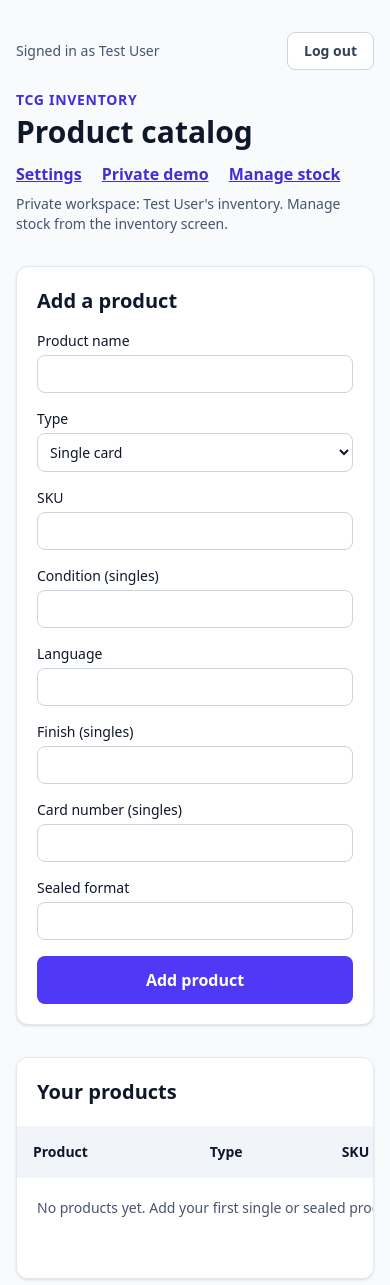
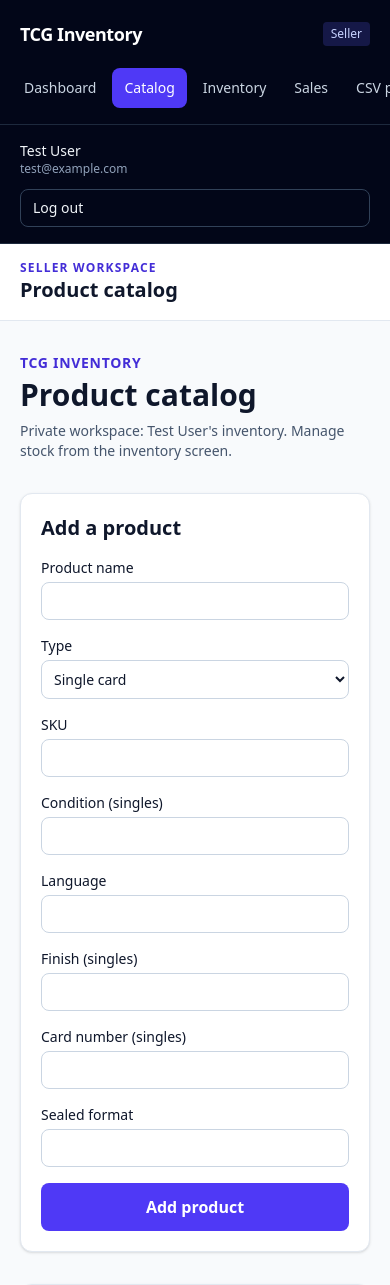
Before and after one commit to ariffasyraf-11/tcg-inventory, a Laravel app: page /catalog in a window 390 px wide. Shown: the top 1285 px of the page. Run offline with Laravel 12, Linux system fonts and the light colour scheme; a user stored in the database is signed in; data comes from the database, SQL or seed files in the repository; data that the repository does not hold is empty; style sheets or scripts are compiled from the project's sources.

Commit message:
UI: consistent responsive sidebar navigation across seller pages (#12)
* refactor: unify authenticated pages with responsive sidebar shell

* test: cover shared navigation on seller pages

* test: align logout navigation assertion with shared sidebar

```diff
--- a/resources/views/catalog/index.blade.php
+++ b/resources/views/catalog/index.blade.php
@@ -6,21 +6,13 @@
     <title>Product catalog · TCG Inventory</title>
     @vite(['resources/css/app.css', 'resources/js/app.js'])
 </head>
-<body class="min-h-screen bg-slate-50 text-slate-900">
-<main class="mx-auto max-w-6xl px-4 py-8">
+<body class="bg-slate-50 text-slate-900">
+<x-app-shell title="Product catalog">
     <header class="mb-8">
-        <div class="mb-5 flex flex-wrap items-center justify-between gap-3">
-            <span class="text-sm text-slate-600">Signed in as {{ auth()->user()->name }}</span>
-            <form action="{{ route('logout') }}" method="POST">
-                @csrf
-                <button type="submit" class="rounded-lg border border-slate-300 bg-white px-4 py-2 text-sm font-semibold text-slate-700 hover:bg-slate-100 focus-visible:outline focus-visible:outline-2 focus-visible:outline-offset-2 focus-visible:outline-indigo-600">Log out</button>
-            </form>
-        </div>
+
         <p class="text-sm font-semibold uppercase tracking-wider text-indigo-700">TCG Inventory</p>
         <h1 class="mt-1 text-3xl font-bold">Product catalog</h1>
-        <a href="{{ route('settings.index') }}" class="mt-3 mr-4 inline-block font-semibold text-indigo-700 underline">Settings</a>
-        <a href="{{ route('demo.persistent') }}" class="mt-3 mr-4 inline-block font-semibold text-indigo-700 underline">Private demo</a>
-        <a href="{{ route('inventory.index') }}" class="mt-3 inline-block font-semibold text-indigo-700 underline">Manage stock</a>
+
         <p class="mt-2 text-sm text-slate-600">Private workspace: {{ $workspace->name }}. Manage stock from the inventory screen.</p>
     </header>
     @if (session('status'))
@@ -86,6 +78,4 @@
         </table>
         <div class="p-5">{{ $products->links() }}</div>
     </section>
-</main>
-</body>
-</html>
+</x-app-shell></body></html>
--- /dev/null
+++ b/resources/views/components/app-shell.blade.php
@@ -0,0 +1,41 @@
+@props(['title' => 'Workspace'])
+
+<div class="min-h-screen bg-slate-50 text-slate-900 lg:flex">
+    <aside class="border-b border-slate-800 bg-slate-950 text-slate-100 lg:sticky lg:top-0 lg:h-screen lg:w-64 lg:shrink-0 lg:border-b-0 lg:border-r">
+        <div class="flex items-center justify-between px-5 py-5">
+            <a href="{{ route('dashboard.index') }}" class="text-lg font-bold tracking-tight text-white">TCG Inventory</a>
+            <span class="rounded bg-indigo-500/20 px-2 py-1 text-xs text-indigo-200">Seller</span>
+        </div>
+        <nav aria-label="Workspace navigation" class="flex gap-1 overflow-x-auto px-3 pb-4 text-sm lg:block lg:space-y-1 lg:overflow-visible">
+            @foreach ([
+                ['dashboard.index', 'Dashboard', 'dashboard.*'],
+                ['catalog.index', 'Catalog', 'catalog.*'],
+                ['inventory.index', 'Inventory', 'inventory.*'],
+                ['sales.index', 'Sales', 'sales.*'],
+                ['imports.index', 'CSV preview', 'imports.*'],
+                ['demo.persistent', 'Private demo', 'demo.persistent*'],
+                ['settings.index', 'Settings', 'settings.*'],
+            ] as [$route, $label, $pattern])
+                <a href="{{ route($route) }}" @if(request()->routeIs($pattern)) aria-current="page" @endif
+                    class="block shrink-0 rounded-lg px-3 py-2.5 font-medium transition hover:bg-slate-800 focus-visible:outline focus-visible:outline-2 focus-visible:outline-offset-2 focus-visible:outline-indigo-300 {{ request()->routeIs($pattern) ? 'bg-indigo-600 text-white' : 'text-slate-300' }}">{{ $label }}</a>
+            @endforeach
+        </nav>
+        <div class="border-t border-slate-800 px-5 py-4 lg:absolute lg:bottom-0 lg:w-64">
+            <p class="truncate text-sm font-medium">{{ auth()->user()->name }}</p>
+            <p class="truncate text-xs text-slate-400">{{ auth()->user()->email }}</p>
+            <form action="{{ route('logout') }}" method="POST" class="mt-3">
+                @csrf
+                <button type="submit" class="w-full rounded-lg border border-slate-700 px-3 py-2 text-left text-sm font-medium hover:bg-slate-800">Log out</button>
+            </form>
+        </div>
+    </aside>
+    <div class="min-w-0 flex-1">
+        <div class="border-b border-slate-200 bg-white px-5 py-4 sm:px-8">
+            <p class="text-xs font-semibold uppercase tracking-widest text-indigo-700">Seller workspace</p>
+            <h1 class="text-xl font-bold">{{ $title }}</h1>
+        </div>
+        <main id="main-content" class="mx-auto w-full max-w-7xl space-y-6 px-5 py-8 sm:px-8">
+            {{ $slot }}
+        </main>
+    </div>
+</div>
--- a/resources/views/dashboard/index.blade.php
+++ b/resources/views/dashboard/index.blade.php
@@ -1,5 +1,5 @@
-<!DOCTYPE html><html lang="en"><head><meta charset="UTF-8"><meta name="viewport" content="width=device-width, initial-scale=1"><title>Dashboard · TCG Inventory</title>@vite(['resources/css/app.css','resources/js/app.js'])</head><body class="min-h-screen bg-slate-50 text-slate-900"><main class="mx-auto max-w-5xl space-y-6 px-4 py-8"><header><h1 class="text-3xl font-bold">Inventory dashboard</h1><nav class="mt-2 flex gap-4"><a class="text-indigo-700 underline" href="{{ route('inventory.index') }}">Inventory</a><a class="text-indigo-700 underline" href="{{ route('sales.index') }}">Sales</a><a class="text-indigo-700 underline" href="{{ route('catalog.index') }}">Catalog</a></nav></header>
+<!DOCTYPE html><html lang="en"><head><meta charset="UTF-8"><meta name="viewport" content="width=device-width, initial-scale=1"><title>Dashboard · TCG Inventory</title>@vite(['resources/css/app.css','resources/js/app.js'])</head><body class="bg-slate-50 text-slate-900"><x-app-shell title="Inventory dashboard"><header><h1 class="text-3xl font-bold">Inventory dashboard</h1></header>
 @if(session('status'))<p role="status" class="rounded bg-emerald-100 p-3">{{ session('status') }}</p>@endif
 @if($errors->any())<div role="alert" class="rounded bg-red-100 p-3">@foreach($errors->all() as $error)<p>{{ $error }}</p>@endforeach</div>@endif
 <section class="grid gap-3 sm:grid-cols-3"><div class="rounded border bg-white p-5"><p>Stocked variants</p><strong class="text-2xl">{{ $variantCount }}</strong></div><div class="rounded border bg-white p-5"><p>Units on hand</p><strong class="text-2xl">{{ $totalUnits }}</strong></div><div class="rounded border bg-white p-5"><p>Low-stock variants</p><strong class="text-2xl">{{ $lowStock->count() }}</strong></div><div class="rounded border bg-white p-5"><p>Sales recorded</p><strong class="text-2xl">{{ $saleCount }}</strong></div><div class="rounded border bg-white p-5"><p>Revenue</p><strong class="text-2xl">{{ number_format((float) $revenue, 2) }}</strong></div><div class="rounded border bg-white p-5"><p>FIFO cost</p><strong class="text-2xl">{{ number_format((float) $cost, 2) }}</strong></div></section>
-<section class="rounded border bg-white p-5"><h2 class="mb-3 text-xl font-bold">Stock thresholds</h2><p class="mb-3 text-sm text-slate-600">A variant is low-stock when on-hand quantity is less than or equal to its threshold. A threshold of zero flags out-of-stock items.</p><div class="space-y-4">@forelse($items as $item)<form method="POST" action="{{ route('dashboard.threshold') }}" class="flex flex-wrap items-end justify-between gap-3 border-b pb-3">@csrf @method('PATCH')<input type="hidden" name="inventory_item_id" value="{{ $item->id }}"><div><strong>{{ $item->name }}</strong><p class="text-sm">{{ $item->sku }} · {{ $item->quantity_on_hand }} on hand @if($item->quantity_on_hand <= $item->minimum_stock_level)<span class="font-semibold text-red-700">· Low stock</span>@endif</p></div><label>Minimum<input type="number" min="0" name="minimum_stock_level" value="{{ $item->minimum_stock_level }}" required class="ml-2 w-24 border p-2"></label><button class="rounded bg-indigo-600 px-3 py-2 text-white">Update</button></form>@empty<p>No stocked variants yet.</p>@endforelse</div></section></main></body></html>
+<section class="rounded border bg-white p-5"><h2 class="mb-3 text-xl font-bold">Stock thresholds</h2><p class="mb-3 text-sm text-slate-600">A variant is low-stock when on-hand quantity is less than or equal to its threshold. A threshold of zero flags out-of-stock items.</p><div class="space-y-4">@forelse($items as $item)<form method="POST" action="{{ route('dashboard.threshold') }}" class="flex flex-wrap items-end justify-between gap-3 border-b pb-3">@csrf @method('PATCH')<input type="hidden" name="inventory_item_id" value="{{ $item->id }}"><div><strong>{{ $item->name }}</strong><p class="text-sm">{{ $item->sku }} · {{ $item->quantity_on_hand }} on hand @if($item->quantity_on_hand <= $item->minimum_stock_level)<span class="font-semibold text-red-700">· Low stock</span>@endif</p></div><label>Minimum<input type="number" min="0" name="minimum_stock_level" value="{{ $item->minimum_stock_level }}" required class="ml-2 w-24 border p-2"></label><button class="rounded bg-indigo-600 px-3 py-2 text-white">Update</button></form>@empty<p>No stocked variants yet.</p>@endforelse</div></section></x-app-shell></body></html>
--- a/resources/views/demo/persistent.blade.php
+++ b/resources/views/demo/persistent.blade.php
@@ -1,8 +1,8 @@
 <!DOCTYPE html><html lang="en"><head><meta charset="UTF-8"><meta name="viewport" content="width=device-width, initial-scale=1"><title>Private sample demo</title>@vite(['resources/css/app.css','resources/js/app.js'])</head>
-<body class="bg-slate-50 text-slate-900"><main class="mx-auto max-w-3xl space-y-6 px-4 py-8"><h1 class="text-3xl font-bold">Private database-backed demo</h1><p>Sample data only. This demo is isolated from real inventory and sales.</p><a href="{{ route('catalog.index') }}" class="text-indigo-700 underline">Back to catalog</a>
+<body class="bg-slate-50 text-slate-900"><x-app-shell title="Private sample demo"><h1 class="text-3xl font-bold">Private database-backed demo</h1><p>Sample data only. This demo is isolated from real inventory and sales.</p>
 @if(session('status'))<p role="status">{{ session('status') }}</p>@endif
 @if($errors->any())<div role="alert">@foreach($errors->all() as $error)<p>{{ $error }}</p>@endforeach</div>@endif
 <table class="w-full bg-white"><thead><tr><th class="p-3 text-left">Sample</th><th class="p-3 text-left">On hand</th></tr></thead><tbody>@foreach($items as $item)<tr><td class="border p-3">{{ $item->sample_key }}</td><td class="border p-3">{{ $item->quantity }}</td></tr>@endforeach</tbody></table>
 <form method="POST" action="{{ route('demo.persistent.change') }}" class="space-y-3 rounded-lg bg-white p-5">@csrf<h2 class="text-xl font-bold">Change sample stock</h2><label class="block">Sample<select name="sample_key" required class="block w-full border p-2">@foreach($items as $item)<option value="{{ $item->sample_key }}">{{ $item->sample_key }}</option>@endforeach</select></label><label class="block">Direction<select name="direction" class="block w-full border p-2"><option value="in">Receive</option><option value="out">Adjust out</option></select></label><label class="block">Quantity<input type="number" name="quantity" min="1" max="1000" required class="block w-full border p-2"></label><label class="block">Reason<input name="reason" required minlength="3" maxlength="200" class="block w-full border p-2"></label><button class="rounded bg-indigo-600 px-4 py-2 text-white">Save change</button></form>
 <h2 class="text-xl font-bold">Sample activity</h2>@forelse($movements as $movement)<p>{{ $movement->sample_key }}: {{ $movement->signed_quantity }} — {{ $movement->reason }}</p>@empty<p>No activity yet.</p>@endforelse
-<form method="POST" action="{{ route('demo.persistent.reset') }}">@csrf<button class="rounded border border-red-400 px-4 py-2 text-red-700">Reset my sample data</button></form></main></body></html>
+<form method="POST" action="{{ route('demo.persistent.reset') }}">@csrf<button class="rounded border border-red-400 px-4 py-2 text-red-700">Reset my sample data</button></form></x-app-shell></body></html>
--- a/resources/views/imports/preview.blade.php
+++ b/resources/views/imports/preview.blade.php
@@ -1,7 +1,7 @@
-<!DOCTYPE html><html lang="en"><head><meta charset="UTF-8"><meta name="viewport" content="width=device-width, initial-scale=1"><title>CSV preview · TCG Inventory</title>@vite(['resources/css/app.css','resources/js/app.js'])</head><body class="min-h-screen bg-slate-50 text-slate-900"><main class="mx-auto max-w-5xl space-y-5 px-4 py-8"><h1 class="text-3xl font-bold">CSV stock preview</h1><a class="text-indigo-700 underline" href="{{ route('inventory.index') }}">Back to inventory</a><p class="rounded border bg-amber-50 p-3">Preview only. No inventory changes are made. Required columns: <code>sku,quantity,unit_cost</code>. Maximum 500 rows, 1 MB.</p>
+<!DOCTYPE html><html lang="en"><head><meta charset="UTF-8"><meta name="viewport" content="width=device-width, initial-scale=1"><title>CSV preview · TCG Inventory</title>@vite(['resources/css/app.css','resources/js/app.js'])</head><body class="bg-slate-50 text-slate-900"><x-app-shell title="CSV stock preview"><h1 class="text-3xl font-bold">CSV stock preview</h1><p class="rounded border bg-amber-50 p-3">Preview only. No inventory changes are made. Required columns: <code>sku,quantity,unit_cost</code>. Maximum 500 rows, 1 MB.</p>
 @if($errors->any())<div role="alert" class="bg-red-100 p-3">@foreach($errors->all() as $error)<p>{{ $error }}</p>@endforeach</div>@endif
 <form method="POST" action="{{ route('imports.preview') }}" enctype="multipart/form-data" class="rounded border bg-white p-5">@csrf<label class="block">CSV file<input type="file" accept=".csv,.txt" name="csv" required class="mt-2 block"></label><button class="mt-3 rounded bg-indigo-600 px-4 py-2 text-white">Validate and preview</button></form>
 @if(count($headers))<p>Detected headers: {{ implode(', ', $headers) }}</p>@endif
 @if(count($issues))<section role="alert" class="rounded border bg-red-50 p-4"><h2 class="font-bold">Validation issues ({{ count($issues) }})</h2>@foreach($issues as $issue)<p>{{ $issue }}</p>@endforeach</section>@endif
 @if(count($rows))<section class="overflow-x-auto rounded border bg-white p-4"><h2 class="mb-3 text-xl font-bold">Preview: {{ count($rows) }} rows</h2><table class="w-full text-left text-sm"><thead><tr><th class="p-2">Line</th><th class="p-2">SKU</th><th class="p-2">Quantity</th><th class="p-2">Unit cost</th><th class="p-2">Validation</th></tr></thead><tbody>@foreach($rows as $row)<tr class="border-t"><td class="p-2">{{ $row['line'] }}</td><td class="p-2">{{ $row['sku'] }}</td><td class="p-2">{{ $row['quantity'] }}</td><td class="p-2">{{ $row['cost'] }}</td><td class="p-2">{{ $row['error'] ?? 'Valid format' }}</td></tr>@endforeach</tbody></table></section>@endif
-</main></body></html>
+</x-app-shell></body></html>
--- a/resources/views/sales/index.blade.php
+++ b/resources/views/sales/index.blade.php
@@ -1,5 +1,5 @@
-<!DOCTYPE html><html lang="en"><head><meta charset="UTF-8"><meta name="viewport" content="width=device-width, initial-scale=1"><title>Manual sales · TCG Inventory</title>@vite(['resources/css/app.css','resources/js/app.js'])</head><body class="min-h-screen bg-slate-50 text-slate-900"><main class="mx-auto max-w-4xl space-y-6 px-4 py-8"><header><h1 class="text-3xl font-bold">Manual sales</h1><a class="text-indigo-700 underline" href="{{ route('inventory.index') }}">Back to stock management</a></header>
+<!DOCTYPE html><html lang="en"><head><meta charset="UTF-8"><meta name="viewport" content="width=device-width, initial-scale=1"><title>Manual sales · TCG Inventory</title>@vite(['resources/css/app.css','resources/js/app.js'])</head><body class="bg-slate-50 text-slate-900"><x-app-shell title="Manual sales"><header><h1 class="text-3xl font-bold">Manual sales</h1></header>
 @if(session('status'))<p role="status" class="rounded bg-emerald-100 p-3">{{ session('status') }}</p>@endif
 @if($errors->any())<div role="alert" class="rounded bg-red-100 p-3">@foreach($errors->all() as $error)<p>{{ $error }}</p>@endforeach</div>@endif
 <section class="rounded-xl border bg-white p-5"><h2 class="mb-4 text-xl font-semibold">Record a sale</h2><form method="POST" action="{{ route('sales.store') }}" class="space-y-3">@csrf<label class="block">Variant<select name="variant_id" required class="block w-full border p-2"><option value="">Choose variant</option>@foreach($variants as $variant)<option value="{{ $variant->id }}">{{ $variant->product->name }} — {{ $variant->sku }}</option>@endforeach</select></label><label class="block">Quantity<input type="number" min="1" max="1000000" name="quantity" required class="block w-full border p-2"></label><label class="block">Unit sale price<input name="unit_price" required placeholder="0.00" class="block w-full border p-2"></label><label class="block">Reference (optional)<input name="reference" maxlength="100" class="block w-full border p-2"></label><button class="rounded bg-indigo-600 px-4 py-2 text-white">Record sale</button></form></section>
-<section class="rounded-xl border bg-white p-5"><h2 class="mb-3 text-xl font-semibold">Recent sales</h2><table class="w-full text-left text-sm"><thead><tr><th class="p-2">ID</th><th class="p-2">Reference</th><th class="p-2">Revenue</th><th class="p-2">FIFO cost</th></tr></thead><tbody>@forelse($sales as $sale)<tr class="border-t"><td class="p-2">{{ $sale->id }}</td><td class="p-2">{{ $sale->reference }}</td><td class="p-2">{{ $sale->total_revenue }}</td><td class="p-2">{{ $sale->total_cost }}</td></tr>@empty<tr><td colspan="4" class="p-3">No sales recorded.</td></tr>@endforelse</tbody></table></section></main></body></html>
+<section class="rounded-xl border bg-white p-5"><h2 class="mb-3 text-xl font-semibold">Recent sales</h2><table class="w-full text-left text-sm"><thead><tr><th class="p-2">ID</th><th class="p-2">Reference</th><th class="p-2">Revenue</th><th class="p-2">FIFO cost</th></tr></thead><tbody>@forelse($sales as $sale)<tr class="border-t"><td class="p-2">{{ $sale->id }}</td><td class="p-2">{{ $sale->reference }}</td><td class="p-2">{{ $sale->total_revenue }}</td><td class="p-2">{{ $sale->total_cost }}</td></tr>@empty<tr><td colspan="4" class="p-3">No sales recorded.</td></tr>@endforelse</tbody></table></section></x-app-shell></body></html>
--- a/resources/views/settings/index.blade.php
+++ b/resources/views/settings/index.blade.php
@@ -1,11 +1,11 @@
 <!DOCTYPE html>
 <html lang="en"><head><meta charset="UTF-8"><meta name="viewport" content="width=device-width, initial-scale=1.0"><title>Settings · TCG Inventory</title>@vite(['resources/css/app.css', 'resources/js/app.js'])</head>
-<body class="min-h-screen bg-slate-50 text-slate-900"><main class="mx-auto max-w-3xl px-4 py-8">
-<header class="mb-8"><h1 class="text-3xl font-bold">Account and workspace settings</h1><a href="{{ route('catalog.index') }}" class="text-indigo-700 underline">Back to catalog</a></header>
+<body class="bg-slate-50 text-slate-900"><x-app-shell title="Account and workspace settings">
+<header class="mb-8"><h1 class="text-3xl font-bold">Account and workspace settings</h1></header>
 @if(session('status'))<p role="status" class="mb-4 rounded-lg bg-emerald-100 p-3">{{ session('status') }}</p>@endif
 @if($errors->any())<div role="alert" class="mb-4 rounded-lg bg-red-100 p-3"><ul>@foreach($errors->all() as $error)<li>{{ $error }}</li>@endforeach</ul></div>@endif
 <div class="grid gap-6">
 <section class="rounded-xl border bg-white p-5"><h2 class="mb-3 text-xl font-semibold">Your profile</h2><p class="mb-3 text-sm text-slate-600">Email: {{ auth()->user()->email }} (email changes are deferred until verification is available).</p><form method="POST" action="{{ route('settings.profile') }}" class="space-y-3">@csrf @method('PATCH')<label class="block">Display name<input name="name" required maxlength="255" value="{{ old('name', auth()->user()->name) }}" class="mt-1 block w-full rounded-lg border p-2"></label><button class="rounded-lg bg-indigo-600 px-4 py-2 font-semibold text-white">Save profile</button></form></section>
 <section class="rounded-xl border bg-white p-5"><h2 class="mb-3 text-xl font-semibold">Change password</h2><form method="POST" action="{{ route('settings.password') }}" class="space-y-3">@csrf @method('PATCH')<label class="block">Current password<input type="password" name="current_password" autocomplete="current-password" required class="mt-1 block w-full rounded-lg border p-2"></label><label class="block">New password<input type="password" name="password" autocomplete="new-password" required class="mt-1 block w-full rounded-lg border p-2"></label><label class="block">Confirm new password<input type="password" name="password_confirmation" autocomplete="new-password" required class="mt-1 block w-full rounded-lg border p-2"></label><button class="rounded-lg bg-indigo-600 px-4 py-2 font-semibold text-white">Change password</button></form></section>
 <section class="rounded-xl border bg-white p-5"><h2 class="mb-3 text-xl font-semibold">Workspace</h2><form method="POST" action="{{ route('settings.workspace') }}" class="space-y-3">@csrf @method('PATCH')<label class="block">Workspace name<input name="name" required maxlength="255" value="{{ old('name', $workspace->name) }}" class="mt-1 block w-full rounded-lg border p-2"></label><button class="rounded-lg bg-indigo-600 px-4 py-2 font-semibold text-white">Save workspace</button></form><p class="mt-3 text-sm text-slate-600">Currency and timezone preferences are planned; changing financial settings will require an explicit accounting policy.</p></section>
-</div></main></body></html>
+</div></x-app-shell></body></html>
```
Also changed, not shown: docs/19-shared-navigation.md (added, +12 -0 lines), resources/views/inventory/index.blade.php (+4 -4 lines), tests/Feature/AuthFlowTest.php (+1 -1 lines), tests/Feature/SharedNavigationTest.php (added, +38 -0 lines).
